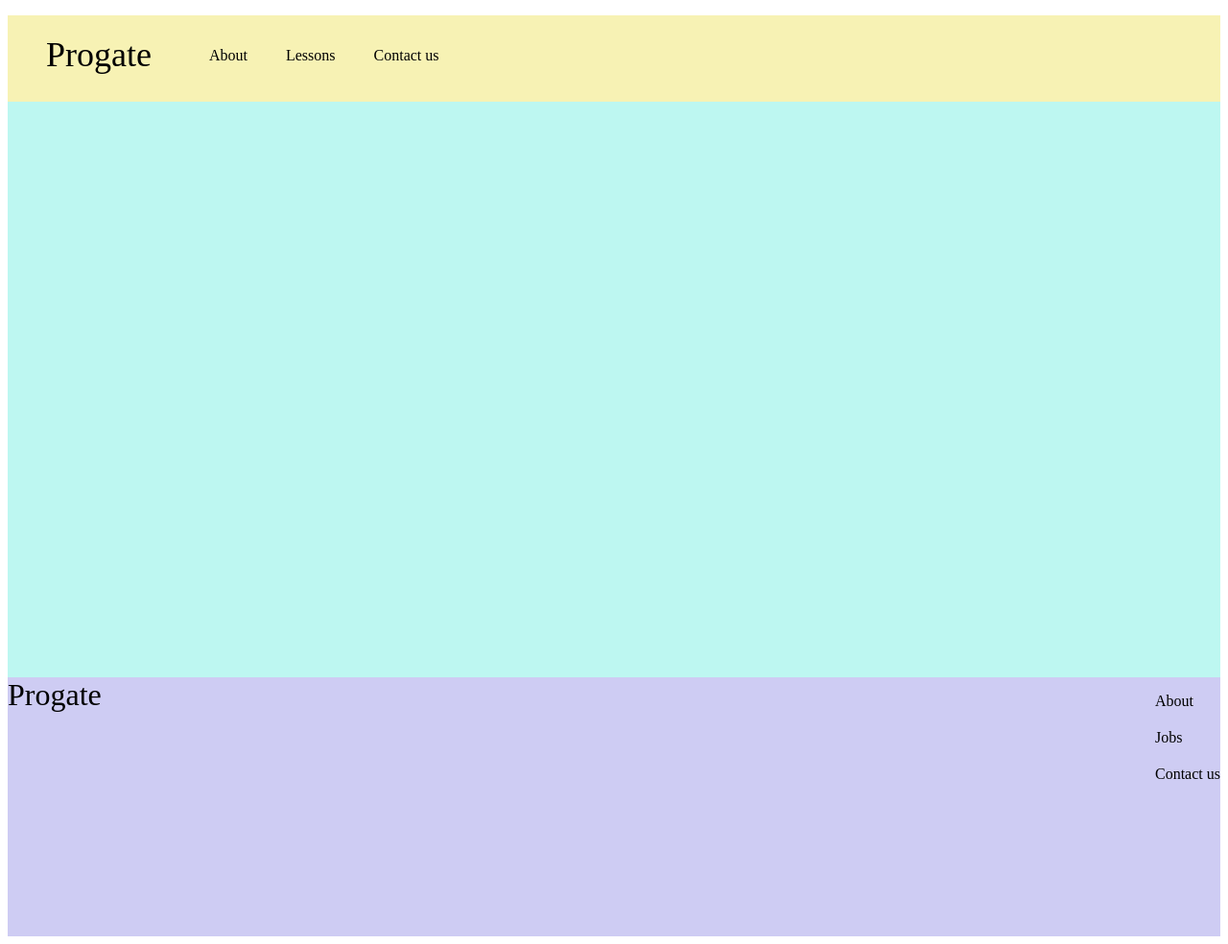
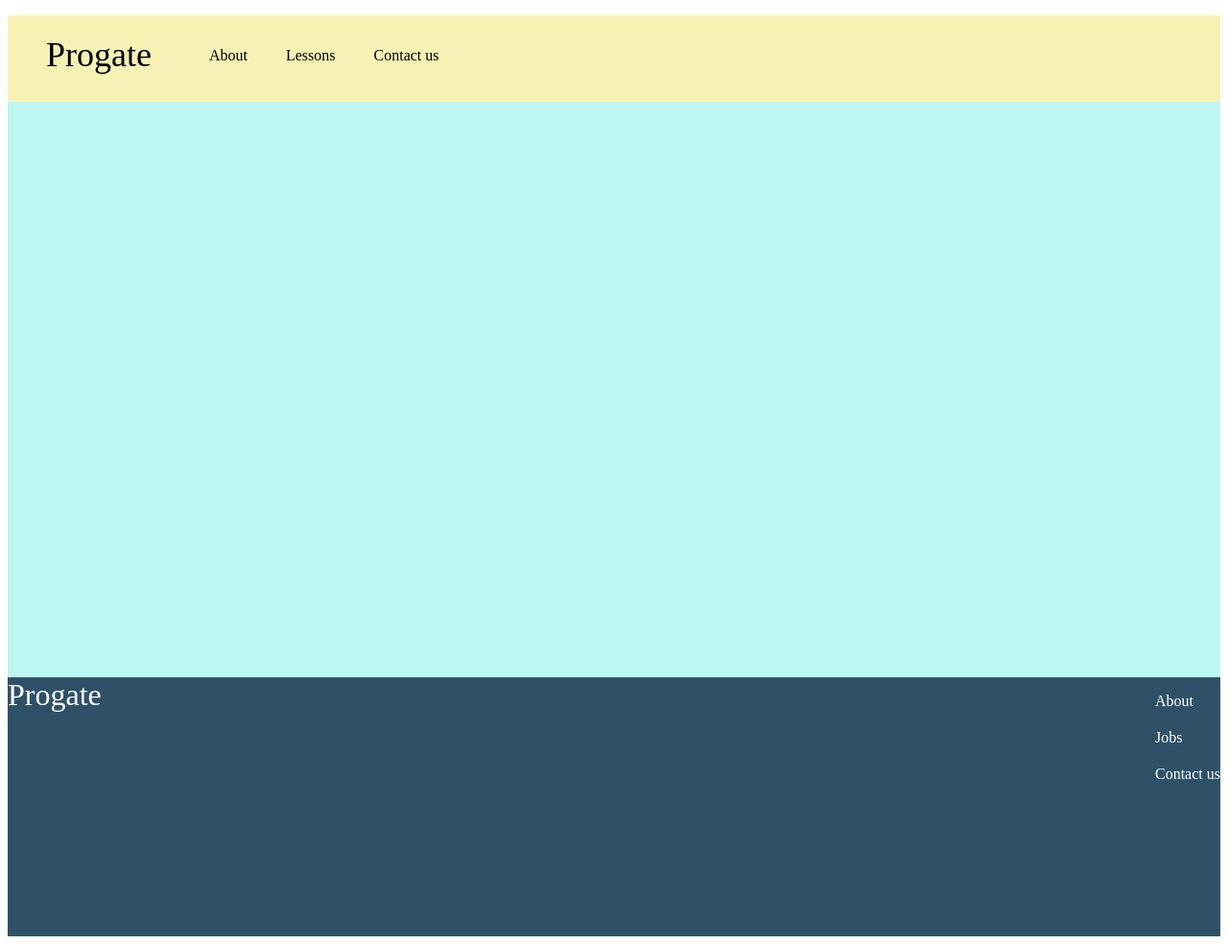
Before and after one commit to Fatimazza/ProgateWebBasic, a plain HTML site: page index.html in a window 1280 px wide. Shown: the whole page at 96% size. Drawn offline with Linux system fonts and the light colour scheme.

Commit message:
Footer - Fix background color and font color

```diff
--- a/stylesheet.css
+++ b/stylesheet.css
@@ -31,8 +31,9 @@ li {
 
 /* Add class selector: Footer */
 .footer {
-  background-color:#ceccf3;
-   height: 270px;
+  background-color: #2f5167;
+  color: #fff;
+  height: 270px;
 }
 
 .footer-logo {
```
